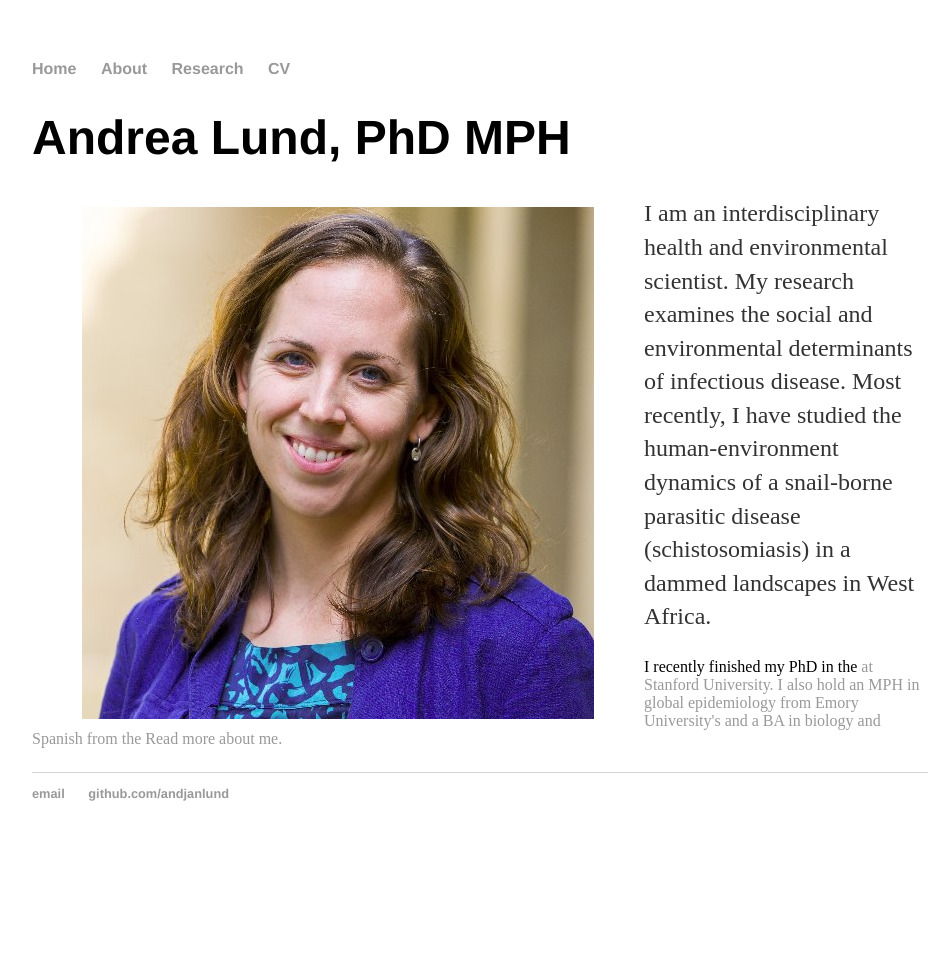
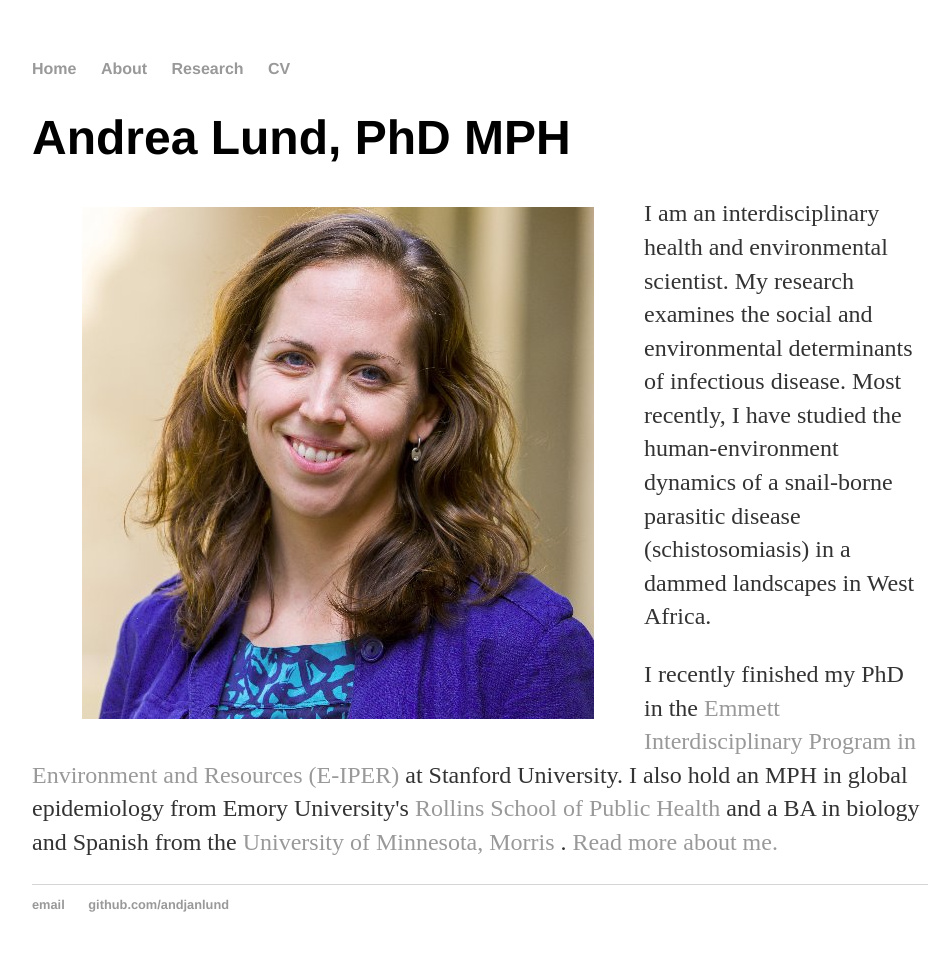
Before and after one commit to andjanlund/andjanlund.github.io, a Jekyll site: the page built from index.html, in a window 1280 px wide. Shown: the whole page, without its empty margins (160-1110 px from the left). Built offline with Jekyll 4.4.1, drawn with Linux system fonts in a browser that asks for light colours; before the commit the page ends 900 px from its top, so only the background shows below that; some of the changed lines change nothing that is shown.

Commit message:
fix html on homepage

```diff
--- a/index.html
+++ b/index.html
@@ -12,7 +12,7 @@ title: Andrea Lund, PhD MPH
 
     <p> I am an interdisciplinary health and environmental scientist. My research       examines the social and environmental determinants of infectious disease. Most recently, I have studied the human-environment dynamics of a snail-borne parasitic disease (schistosomiasis) in a dammed landscapes in West Africa. </p>
 
-    <p> </p>I recently finished my PhD in the <a href = "https://pangea.stanford.edu/eiper" Emmett Interdisciplinary Program in Environment and Resources (E-IPER) </a> at Stanford University. I also hold an MPH in global epidemiology from Emory University's <a href = "https://www.sph.emory.edu"" Rollins School of Public Health </a> and a BA in biology and Spanish from the <a href = "https://morris.umn.edu University of Minnesota, Morris </a>.
+    <p> I recently finished my PhD in the <a href = "https://pangea.stanford.edu/eiper"> Emmett Interdisciplinary Program in Environment and Resources (E-IPER) </a> at Stanford University. I also hold an MPH in global epidemiology from Emory University's <a href = "https://www.sph.emory.edu"> Rollins School of Public Health </a> and a BA in biology and Spanish from the <a href = "https://morris.umn.edu"> University of Minnesota, Morris </a>.
 
 	<a href="/about">Read more about me.</a></p>
 </div><!-- /.blurb -->
```
